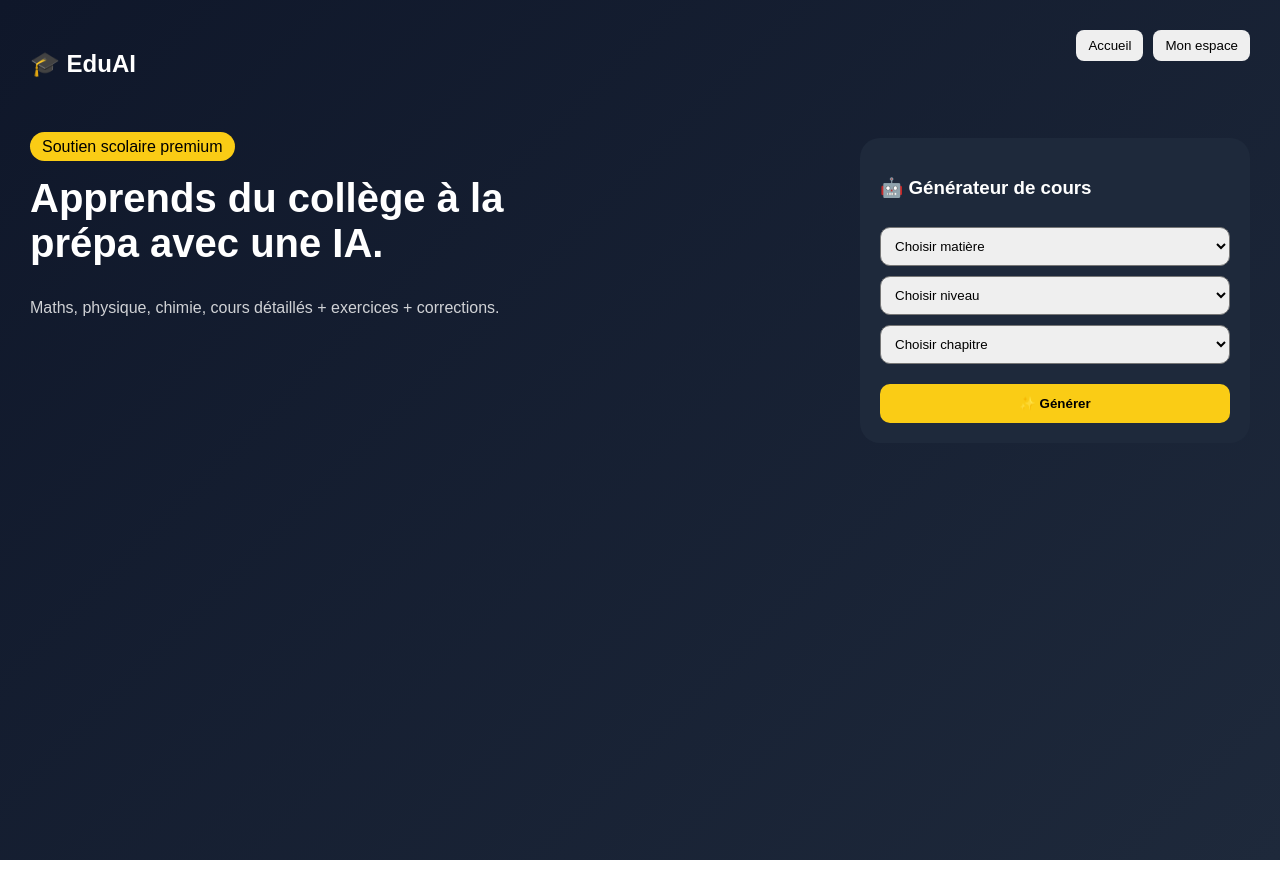
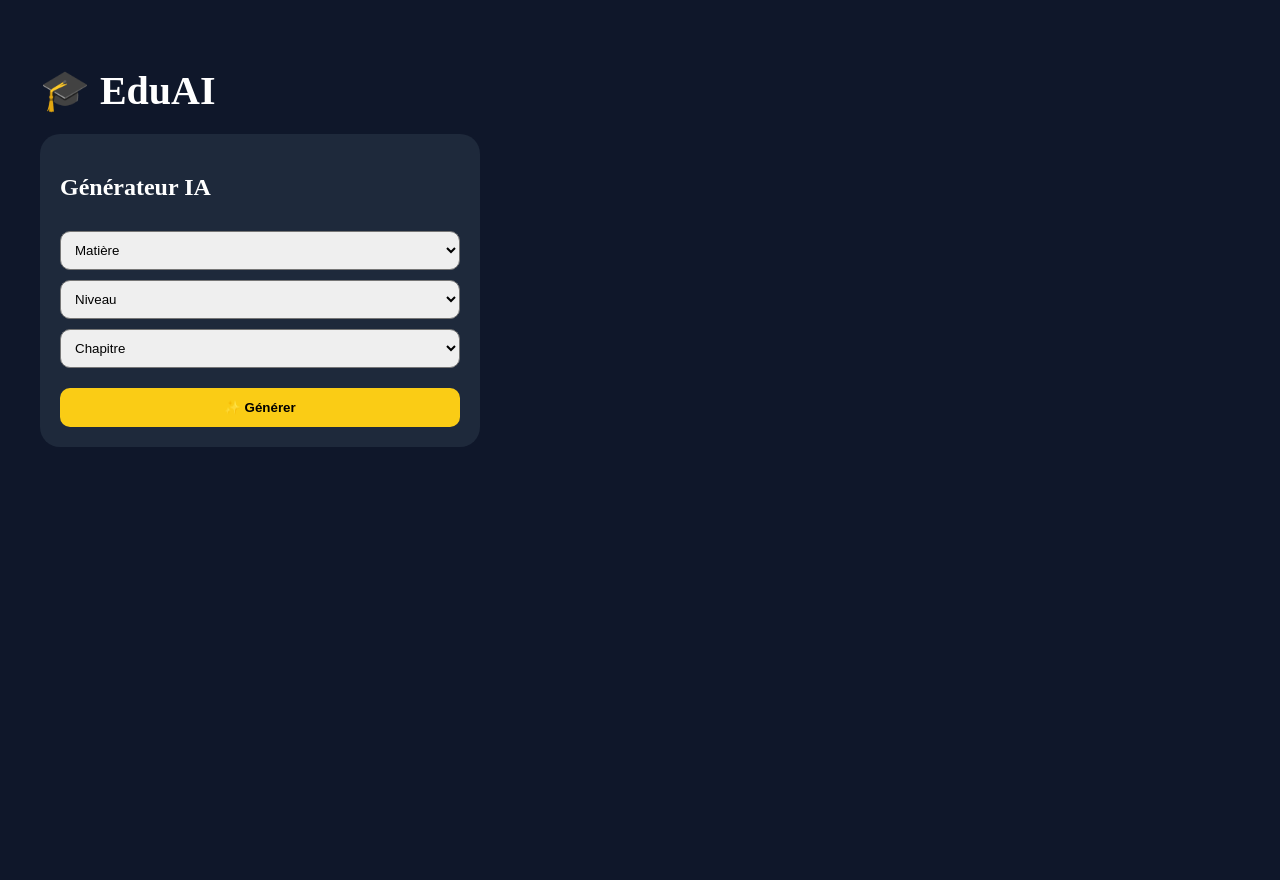
Before and after one commit to samighazouani1234-lab/soutien-scolaire, a Next.js app: page / in a window 1280 px wide. Built offline with nearby package versions, Linux system fonts and the light colour scheme.

Commit message:
Update page.tsx

```diff
--- a/app/page.tsx
+++ b/app/page.tsx
@@ -1,7 +1,7 @@
 "use client";
 
 import { useState } from "react";
-import { data } from "@/data/courses";
+import { data } from "../data/courses"; // ✅ chemin corrigé
 
 export default function Home() {
   const [matiere, setMatiere] = useState("");
@@ -10,16 +10,28 @@ export default function Home() {
   const [answer, setAnswer] = useState("");
   const [loading, setLoading] = useState(false);
 
-  // niveaux dynamiques
-  const niveaux = matiere ? Object.keys(data[matiere]) : [];
+  // 🔥 niveaux dynamiques (flatten)
+  const niveaux = matiere
+    ? Object.values(data[matiere])
+        .flatMap((cat: any) => Object.keys(cat))
+    : [];
 
-  // chapitres dynamiques
-  const chapitres =
-    matiere && niveau ? data[matiere][niveau] : [];
+  // 🔥 chapitres dynamiques
+  let chapitres: string[] = [];
+
+  if (matiere && niveau) {
+    const categories = data[matiere];
+
+    for (const cat in categories) {
+      if (categories[cat][niveau]) {
+        chapitres = categories[cat][niveau];
+      }
+    }
+  }
 
   async function generate() {
     if (!matiere || !niveau || !chapitre) {
-      alert("Choisis matière, niveau et chapitre");
+      alert("Choisis tout !");
       return;
     }
 
@@ -28,12 +40,13 @@ export default function Home() {
 
     const question = `
 Cours complet de ${matiere} niveau ${niveau} sur ${chapitre}
-avec :
-- explication simple
-- exemple
-- exercices
-- corrections
-- évaluation
+
+Fais :
+1. Explication simple
+2. Exemple
+3. 3 exercices
+4. Correction
+5. Petit test final
 `;
 
     const res = await fetch("/api/ia", {
@@ -45,93 +58,51 @@ avec :
     });
 
     const dataRes = await res.json();
-    setAnswer(dataRes.answer);
+    setAnswer(dataRes.answer || "Erreur IA");
     setLoading(false);
   }
 
   return (
     <main style={styles.page}>
+      <h1 style={styles.title}>🎓 EduAI</h1>
 
-      {/* HEADER */}
-      <header style={styles.header}>
-        <h2>🎓 EduAI</h2>
-        <div>
-          <button style={styles.navBtn}>Accueil</button>
-          <button style={styles.navBtn}>Mon espace</button>
-        </div>
-      </header>
-
-      {/* HERO */}
-      <section style={styles.hero}>
-        <div style={styles.left}>
-          <span style={styles.badge}>Soutien scolaire premium</span>
-
-          <h1 style={styles.title}>
-            Apprends du collège à la prépa avec une IA.
-          </h1>
-
-          <p style={styles.subtitle}>
-            Maths, physique, chimie, cours détaillés + exercices + corrections.
-          </p>
-        </div>
-
-        {/* CARD IA */}
       <div style={styles.card}>
-          <h3>🤖 Générateur de cours</h3>
+        <h2>Générateur IA</h2>
 
         {/* MATIERE */}
-          <select
-            style={styles.input}
-            onChange={(e) => {
-              setMatiere(e.target.value);
-              setNiveau("");
-              setChapitre("");
-            }}
-          >
-            <option>Choisir matière</option>
+        <select style={styles.input} onChange={(e) => setMatiere(e.target.value)}>
+          <option>Matière</option>
           {Object.keys(data).map((m) => (
             <option key={m}>{m}</option>
           ))}
         </select>
 
         {/* NIVEAU */}
-          <select
-            style={styles.input}
-            onChange={(e) => {
-              setNiveau(e.target.value);
-              setChapitre("");
-            }}
-          >
-            <option>Choisir niveau</option>
+        <select style={styles.input} onChange={(e) => setNiveau(e.target.value)}>
+          <option>Niveau</option>
           {niveaux.map((n) => (
             <option key={n}>{n}</option>
           ))}
         </select>
 
         {/* CHAPITRE */}
-          <select
-            style={styles.input}
-            onChange={(e) => setChapitre(e.target.value)}
-          >
-            <option>Choisir chapitre</option>
+        <select style={styles.input} onChange={(e) => setChapitre(e.target.value)}>
+          <option>Chapitre</option>
           {chapitres.map((c) => (
             <option key={c}>{c}</option>
           ))}
         </select>
 
-          {/* BUTTON */}
         <button style={styles.btn} onClick={generate}>
-            {loading ? "⏳ Génération..." : "✨ Générer"}
+          {loading ? "⏳..." : "✨ Générer"}
         </button>
 
-          {/* RESULT */}
         {answer && (
           <div style={styles.result}>
-              <pre style={{ whiteSpace: "pre-wrap" }}>{answer}</pre>
+            <pre>{answer}</pre>
           </div>
         )}
       </div>
-      </section>
     </main>
   );
 }
@@ -139,83 +110,41 @@ avec :
 const styles: any = {
   page: {
     minHeight: "100vh",
-    background: "linear-gradient(135deg,#0f172a,#1e293b)",
+    background: "#0f172a",
     color: "white",
-    padding: "30px",
-    fontFamily: "Arial",
+    padding: 40,
   },
-
-  header: {
-    display: "flex",
-    justifyContent: "space-between",
-    marginBottom: "40px",
+  title: {
+    fontSize: 40,
+    marginBottom: 20,
   },
-
-  navBtn: {
-    marginLeft: "10px",
-    padding: "8px 12px",
-    borderRadius: "8px",
-    border: "none",
-  },
-
-  hero: {
-    display: "flex",
-    justifyContent: "space-between",
-    flexWrap: "wrap",
-    gap: "40px",
-  },
-
-  left: {
-    maxWidth: "500px",
-  },
-
-  badge: {
-    background: "#facc15",
-    color: "black",
-    padding: "6px 12px",
-    borderRadius: "20px",
-  },
-
-  title: {
-    fontSize: "40px",
-    marginTop: "20px",
-  },
-
-  subtitle: {
-    opacity: 0.8,
-    marginTop: "10px",
-  },
-
   card: {
     background: "#1e293b",
-    padding: "20px",
-    borderRadius: "20px",
-    width: "350px",
+    padding: 20,
+    borderRadius: 20,
+    maxWidth: 400,
   },
-
   input: {
     width: "100%",
-    marginTop: "10px",
-    padding: "10px",
-    borderRadius: "10px",
+    marginTop: 10,
+    padding: 10,
+    borderRadius: 10,
   },
-
   btn: {
-    marginTop: "20px",
+    marginTop: 20,
     width: "100%",
-    padding: "12px",
+    padding: 12,
     background: "#facc15",
-    borderRadius: "10px",
+    borderRadius: 10,
     border: "none",
     fontWeight: "bold",
   },
-
   result: {
-    marginTop: "20px",
-    background: "#0f172a",
-    padding: "10px",
-    borderRadius: "10px",
-    maxHeight: "300px",
+    marginTop: 20,
+    background: "#020617",
+    padding: 10,
+    borderRadius: 10,
+    maxHeight: 300,
     overflow: "auto",
   },
 };
```
Lines whose indentation alone changed are shown as unchanged.
